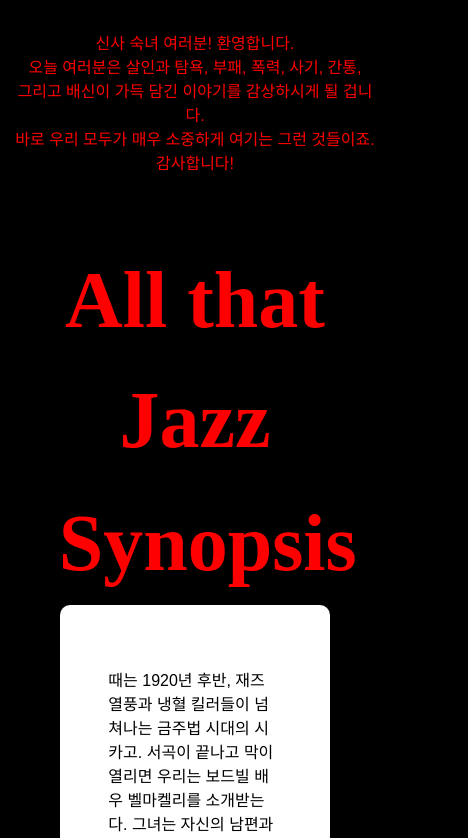
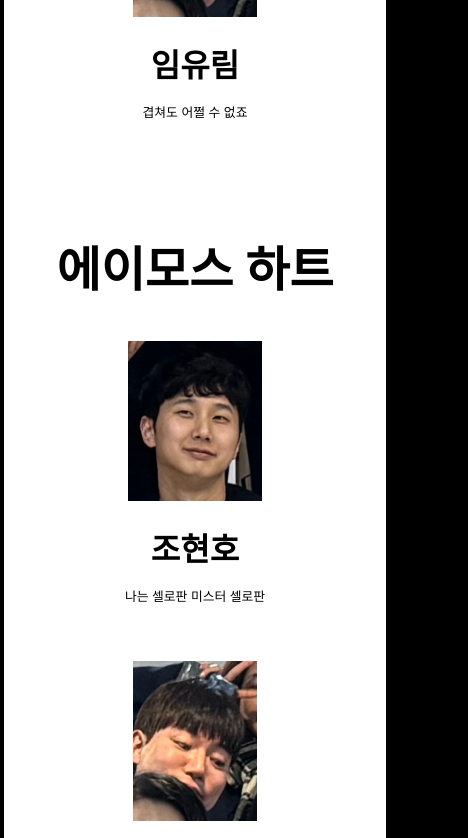
Before and after one commit to imlookingfor/Chicago, a React (Vite) app in the folder chicago/: page / in a window 390 px wide. Shown: the top 838 px of the page, 468 px wide, since content can reach past the window. Built offline with nearby package versions, Linux system fonts and the light colour scheme; a web font is replaced by a local one.

Commit message:
modifiy css

```diff
--- a/chicago/src/index.css
+++ b/chicago/src/index.css
@@ -1,6 +1,6 @@
 @media (max-width: 600px) {
   section {
-    width: 80%;
+    width: 90%;
     margin: 0 auto;
   }
 
@@ -96,8 +96,16 @@
   box-sizing: border-box;
   /* font-family: 'YUniverse-B'; */
   font-family: 'NanumSquare', sans-serif;
+}
+
+
+body {
+  display: flex;
   justify-content: center;
   align-items: center;
+  height: 100%;
+  margin: 0;
+  padding: 0;
 }
 
 
@@ -123,6 +131,8 @@ header {
   display: flex;
   text-align: center;
   margin-top: 2rem;
+  flex-direction: column;
+  align-items: center;
 }
 
 
```
